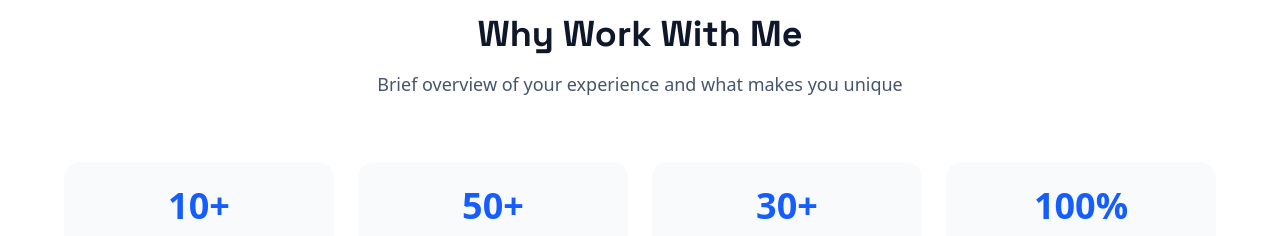
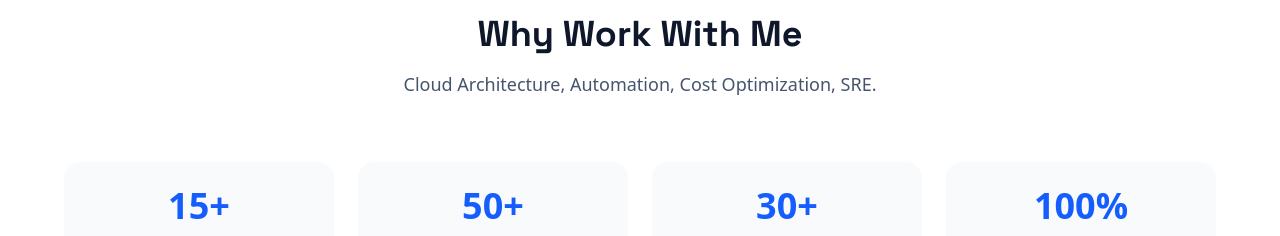
Before and after one commit to zraihan-CSTU/ZR-landing-page, a Next.js app: page / in a window 1280 px wide. Shown: the part 702-938 px from the top of the page. Built offline with nearby package versions, Linux system fonts and the light colour scheme.

Commit message:
Changed domain... page.tsx file in app folder

```diff
--- a/app/page.tsx
+++ b/app/page.tsx
@@ -136,14 +136,14 @@ export default function Home() {
                 Why Work With Me
               </h2>
               <p className="text-lg text-slate-600 dark:text-slate-400 max-w-2xl mx-auto">
-                Brief overview of your experience and what makes you unique
+                Cloud Architecture, Automation, Cost Optimization, SRE.
               </p>
             </div>
 
             {/* Stats grid */}
             <div className="grid grid-cols-2 md:grid-cols-4 gap-6 mb-16">
               <div className="text-center p-6 bg-slate-50 dark:bg-slate-800 rounded-2xl">
-                <div className="text-3xl md:text-4xl font-bold text-blue-600 dark:text-blue-400 mb-2">10+</div>
+                <div className="text-3xl md:text-4xl font-bold text-blue-600 dark:text-blue-400 mb-2">15+</div>
                 <div className="text-sm text-slate-600 dark:text-slate-400">Years Experience</div>
               </div>
               <div className="text-center p-6 bg-slate-50 dark:bg-slate-800 rounded-2xl">
```
